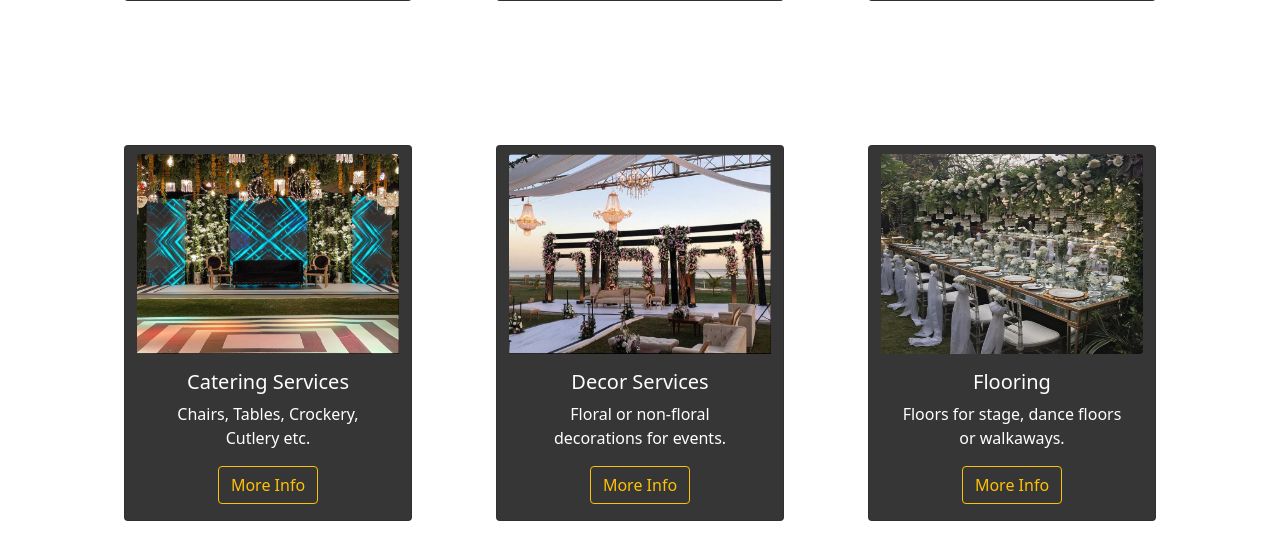
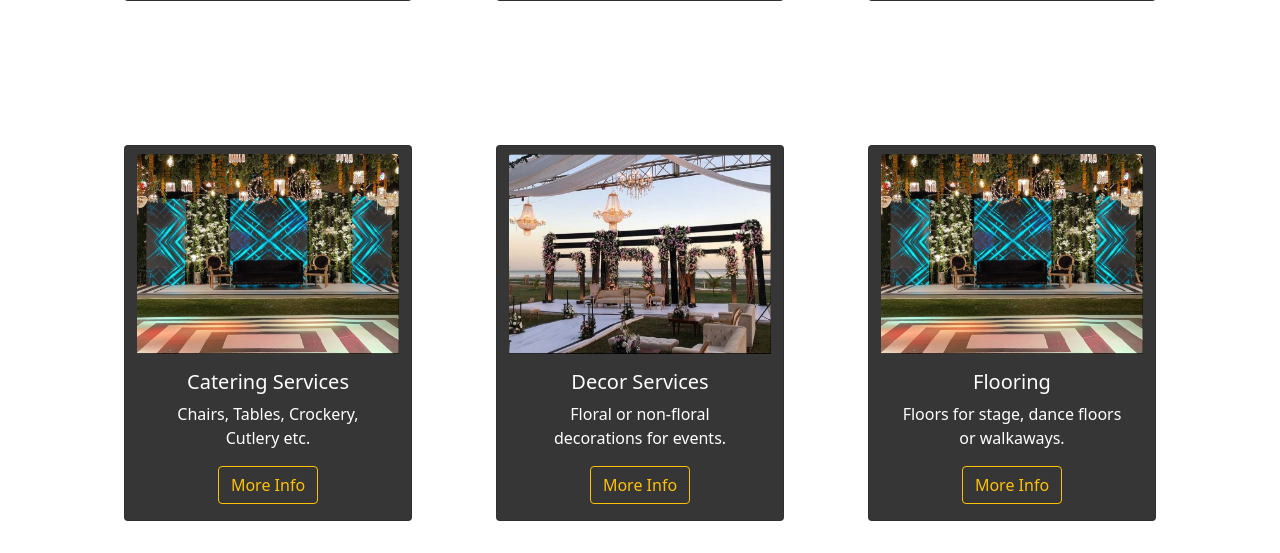
Before and after one commit to MAsadAnwaar/Eventation, a Django app: page /home in a window 1280 px wide. Shown: the part 1599-2152 px from the top of the page. Run offline with Django 3.2, Linux system fonts and the light colour scheme; some libraries are stand-ins or nearby versions.

Commit message:
Update first.html

```diff
--- a/store/templates/first.html
+++ b/store/templates/first.html
@@ -118,7 +118,7 @@
           </div>
 
           <div class="card card col-sm-3 mx-auto  m-5" style="width: 18rem; background-color: #363636;">
-            <img src="static/img/ca.jpg"  width="200" height="200" class="card-img-top mt-2" alt="...">
+            <img src="static/img/bbb.jpg"  width="200" height="200" class="card-img-top mt-2" alt="...">
              <div class="card-body">
             <h5 class="card-title text-white">Flooring</h5>
             <p class="card-text text-white">Floors for stage, dance floors or walkaways.</p>
```
